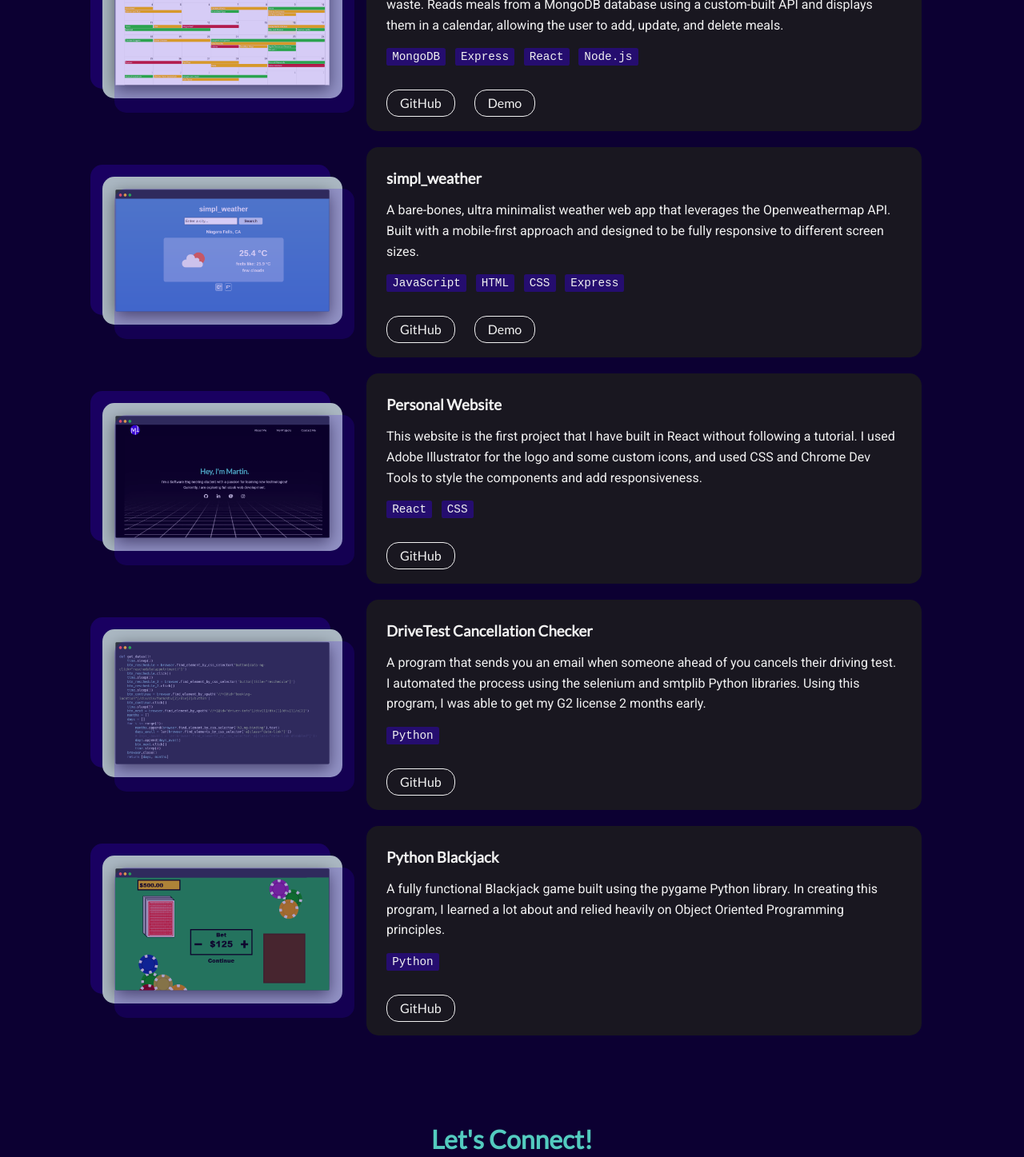
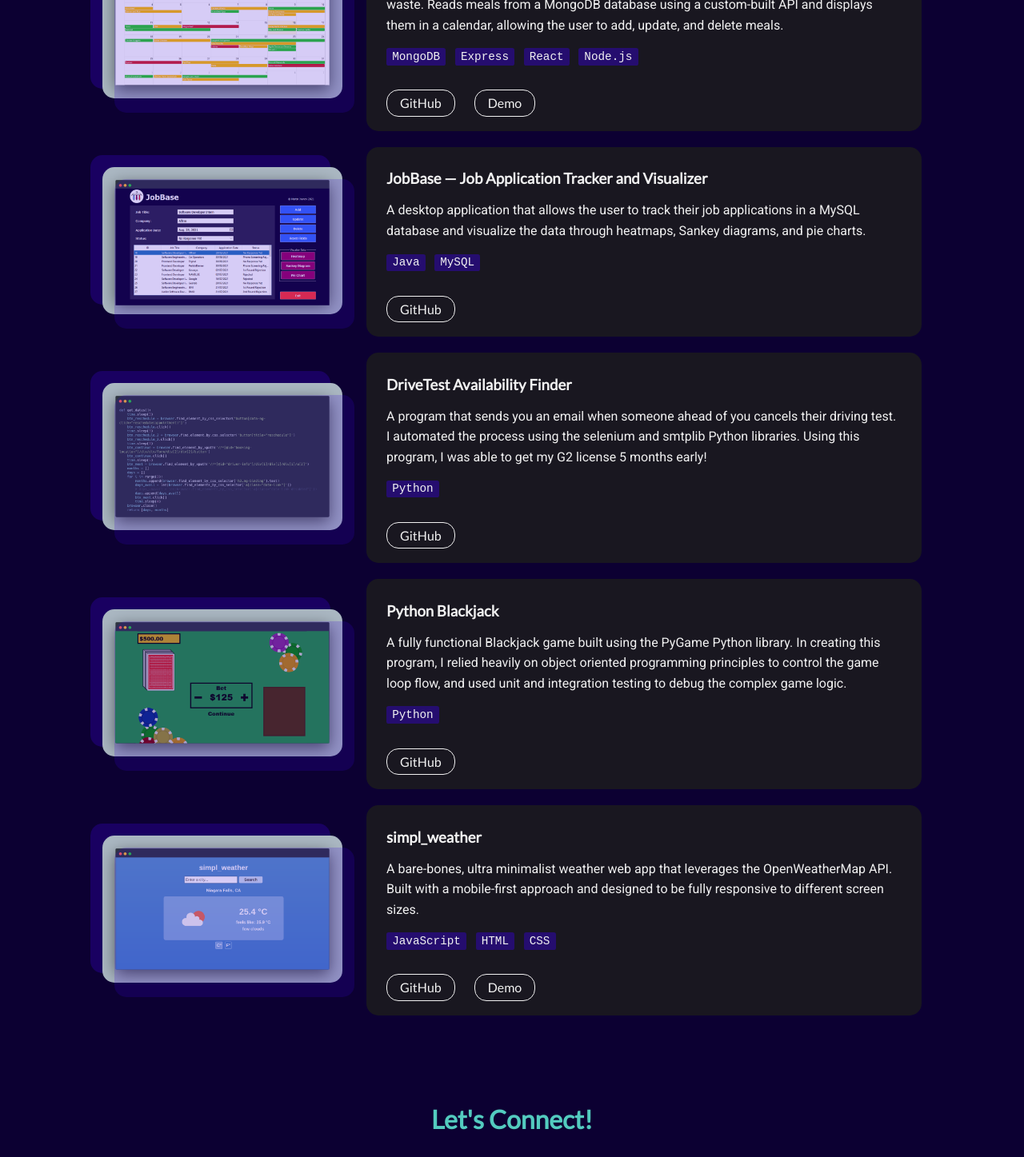
Before and after one commit to martinivnv/personal-site, a React (Create React App) app: page / in a window 1280 px wide. Shown: the part 1758-3205 px from the top of the page at 80% size. Built offline with nearby package versions, Linux system fonts and the light colour scheme.

Commit message:
Added recent project

```diff
--- a/src/Projects.js
+++ b/src/Projects.js
@@ -4,8 +4,9 @@ import Project from "./Project.js";
 import imgEatsy from "./resources/screenshots/eatsy-meal-prep.png";
 import imgWeather from "./resources/screenshots/simpl_weather.png";
 import imgBlackjack from "./resources/screenshots/blackjack.png";
-import imgPersonal from "./resources/screenshots/personal-site.png";
+// import imgPersonal from "./resources/screenshots/personal-site.png";
 import imgDrivetest from "./resources/screenshots/drivetest-checker.png";
+import imgJobbase from "./resources/screenshots/jobbase.png";
 
 const Projects = () => {
 	const projects = [
@@ -18,36 +19,44 @@ const Projects = () => {
 			image: imgEatsy,
 		},
 		{
-			name: "simpl_weather",
-			desc: "A bare-bones, ultra minimalist weather web app that leverages the Openweathermap API. Built with a mobile-first approach and designed to be fully responsive to different screen sizes.",
-			stack: ["JavaScript", "HTML", "CSS", "Express"],
-			github: "https://github.com/martinivnv/simpl-weather",
-			demo: "https://simpl-weather.netlify.app/",
-			image: imgWeather,
+			name: "JobBase — Job Application Tracker and Visualizer",
+			desc: "A desktop application that allows the user to track their job applications in a MySQL database and visualize the data through heatmaps, Sankey diagrams, and pie charts.",
+			stack: ["Java", "MySQL"],
+			github: "https://github.com/martinivnv/job-application-organiser",
+			demo: "",
+			image: imgJobbase,
 		},
+		// {
+		// 	name: "Personal Website",
+		// 	desc: "This website is the first project that I have built in React without following a tutorial. I used Adobe Illustrator for the logo and some custom icons, and used CSS and Chrome Dev Tools to style the components and add responsiveness.",
+		// 	stack: ["React", "CSS"],
+		// 	github: "https://github.com/martinivnv/personal-site",
+		// 	demo: "",
+		// 	image: imgPersonal,
+		// },
 		{
-			name: "Personal Website",
-			desc: "This website is the first project that I have built in React without following a tutorial. I used Adobe Illustrator for the logo and some custom icons, and used CSS and Chrome Dev Tools to style the components and add responsiveness.",
-			stack: ["React", "CSS"],
-			github: "https://github.com/martinivnv/personal-site",
-			demo: "",
-			image: imgPersonal,
-		},
-		{
-			name: "DriveTest Cancellation Checker",
-			desc: "A program that sends you an email when someone ahead of you cancels their driving test. I automated the process using the selenium and smtplib Python libraries. Using this program, I was able to get my G2 license 2 months early.",
+			name: "DriveTest Availability Finder",
+			desc: "A program that sends you an email when someone ahead of you cancels their driving test. I automated the process using the selenium and smtplib Python libraries. Using this program, I was able to get my G2 license 5 months early!",
 			stack: ["Python"],
-			github: "https://github.com/martinivnv/drivetest-cancellation-checker",
+			github: "https://github.com/martinivnv/drivetest-availability-finder",
 			demo: "",
 			image: imgDrivetest,
 		},
 		{
 			name: "Python Blackjack",
-			desc: "A fully functional Blackjack game built using the pygame Python library. In creating this program, I learned a lot about and relied heavily on Object Oriented Programming principles.",
+			desc: "A fully functional Blackjack game built using the PyGame Python library. In creating this program, I relied heavily on object oriented programming principles to control the game loop flow, and used unit and integration testing to debug the complex game logic.",
 			stack: ["Python"],
 			github: "https://github.com/martinivnv/python-blackjack",
 			demo: "",
 			image: imgBlackjack,
+		},
+		{
+			name: "simpl_weather",
+			desc: "A bare-bones, ultra minimalist weather web app that leverages the OpenWeatherMap API. Built with a mobile-first approach and designed to be fully responsive to different screen sizes.",
+			stack: ["JavaScript", "HTML", "CSS"],
+			github: "https://github.com/martinivnv/simpl-weather",
+			demo: "https://simpl-weather.netlify.app/",
+			image: imgWeather,
 		},
 	];
 	return (
```
Also changed, not shown: src/resources/screenshots/jobbase.png (added), 1 other file (tests, documents, lock files or other folders).
